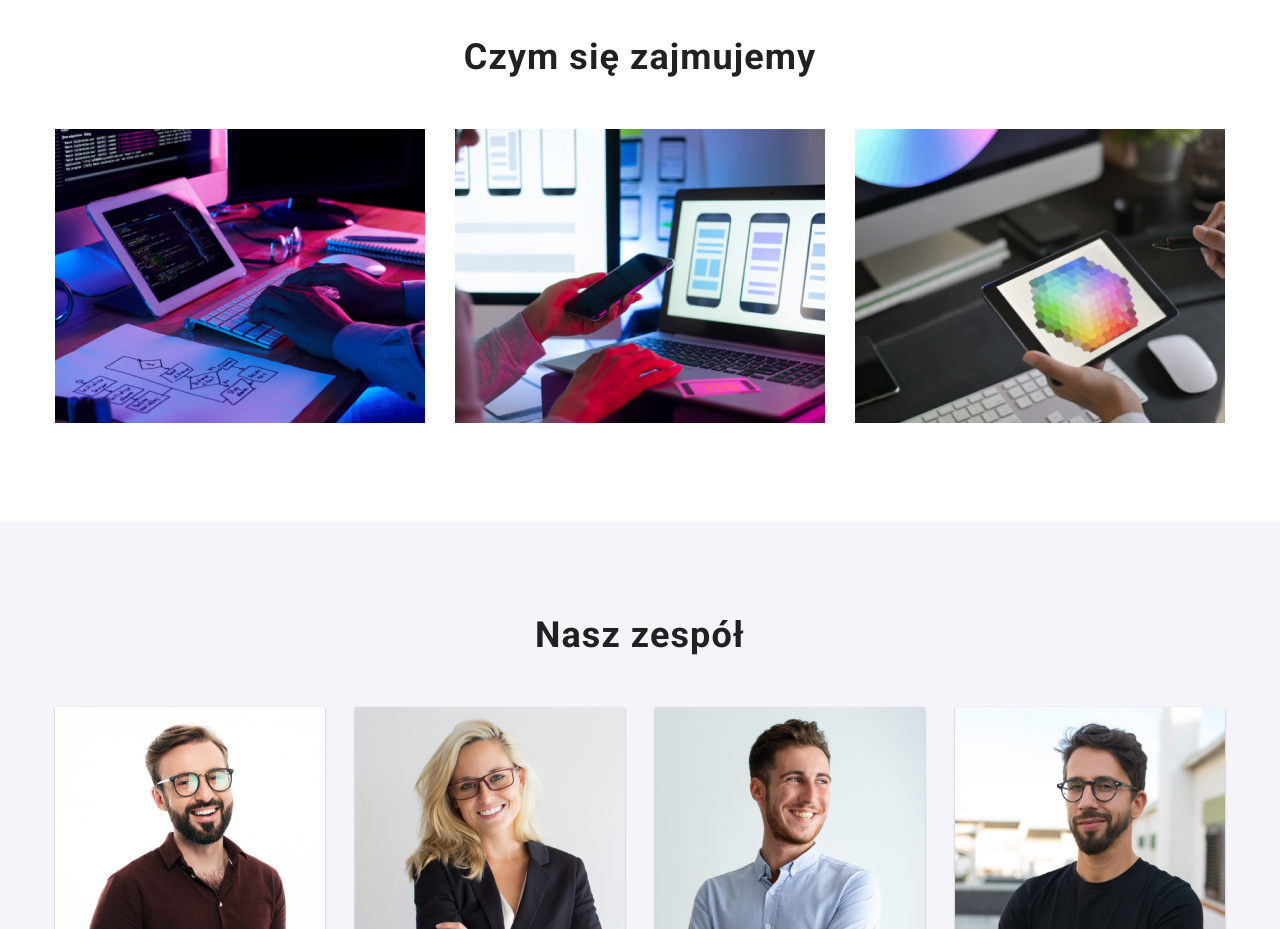
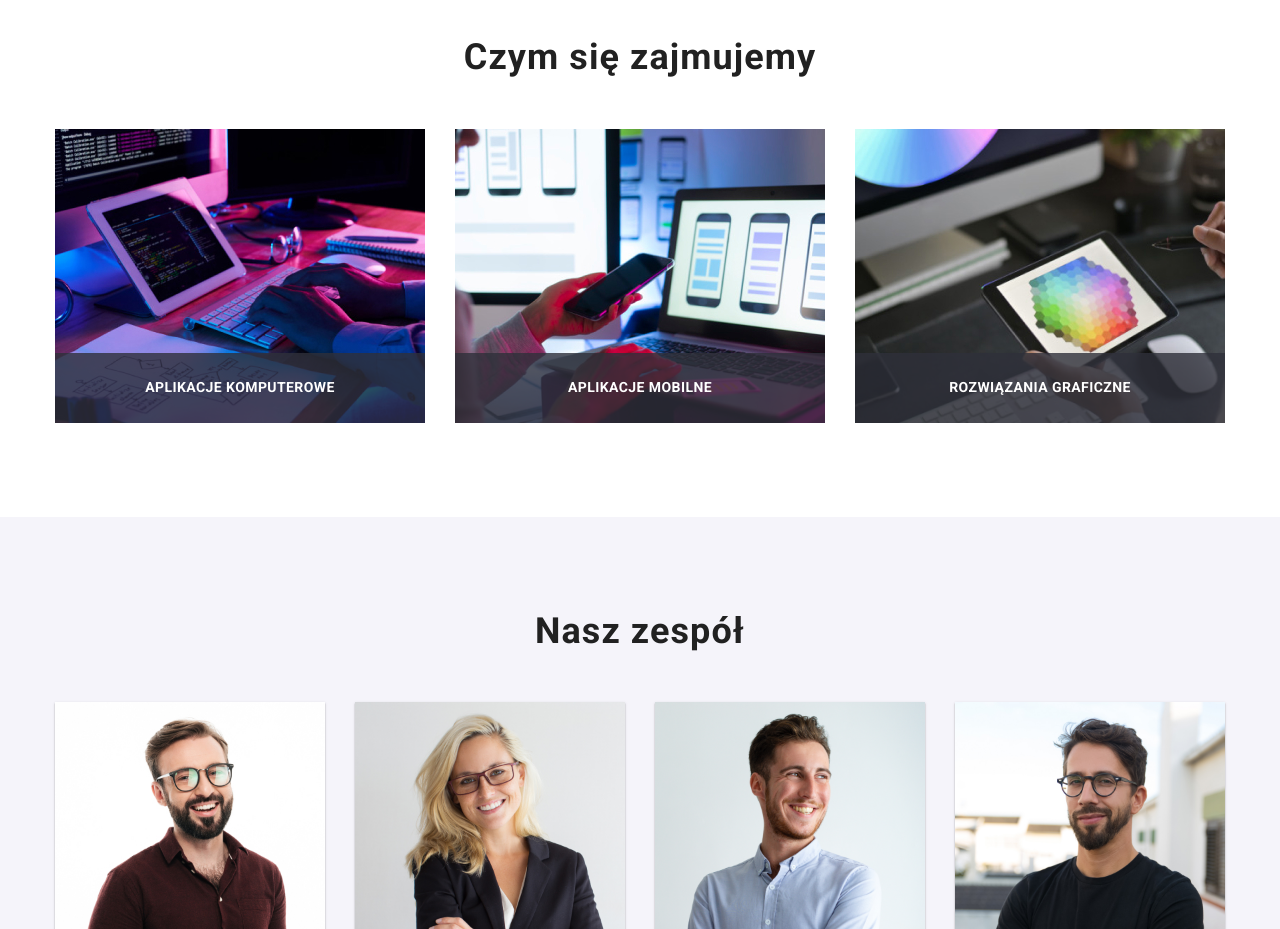
Before and after one commit to juliakoa/goit-markup-hw-05, a plain HTML site: page index.html in a window 1280 px wide. Shown: the part 1080-2009 px from the top of the page. Drawn offline with nearby package versions, Linux system fonts and the light colour scheme.

Commit message:
activity descrpition added

```diff
--- a/css/styles.css
+++ b/css/styles.css
@@ -206,10 +206,41 @@ header {
   column-gap: 30px;
 }
 
+.activity-image {
+  display: block;
+  height: 294px;
+  position: relative;
+}
+
+.activity-image img {
+  height: 100%;
+}
+
+.activity-description {
+  position: absolute;
+  bottom: 0;
+  width: 100%;
+  display: flex;
+  align-items: center;
+  justify-content: center;
+  height: 70px;
+  background: rgba(47, 48, 58, 0.8);
+}
+
+.activity-text {
+  color: #fff;
+  font-family: "Roboto", sans-serif;
+  font-size: 14px;
+  font-weight: 700;
+  line-height: 1.14;
+  letter-spacing: 0.03em;
+}
+
 .team {
   background-color: #f5f4fa;
   padding-top: 94px;
 }
+
 .container-team {
   display: flex;
   justify-content: center;
--- a/index.html
+++ b/index.html
@@ -130,27 +130,39 @@
           <ul class="container-activities">
             <li class="activity-image">
               <img
+                class="activity-picture"
                 src="images/activity1.jpg"
                 alt="kodowanie"
                 width="370"
                 height="294"
               />
+              <div class="activity-description">
+                <h3 class="activity-text">APLIKACJE KOMPUTEROWE</h3>
+              </div>
             </li>
             <li class="activity-image">
               <img
+                class="activity-picture"
                 src="images/activity2.jpg"
                 alt="tworzenie makiet"
                 width="370"
                 height="294"
               />
+              <div class="activity-description">
+                <h3 class="activity-text">APLIKACJE MOBILNE</h3>
+              </div>
             </li>
             <li class="activity-image">
               <img
+                class="activity-picture"
                 src="images/activity3.jpg"
                 alt="design"
                 width="370"
                 height="294"
               />
+              <div class="activity-description">
+                <h3 class="activity-text">ROZWIĄZANIA GRAFICZNE</h3>
+              </div>
             </li>
           </ul>
         </div>
```
